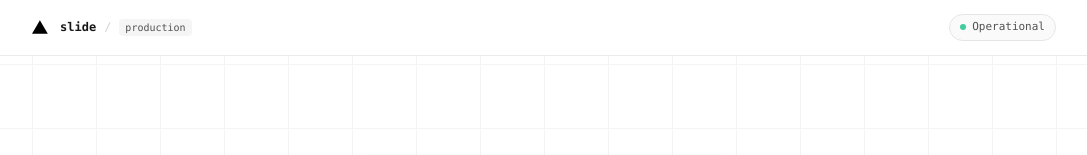
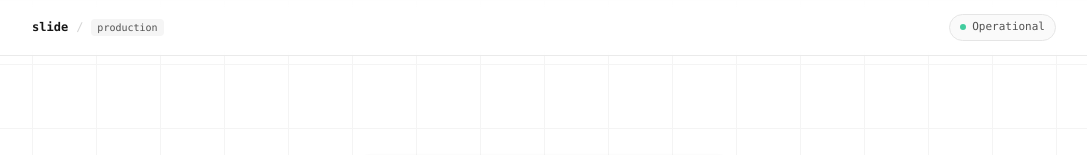
Before and after one commit to priyanshurao369-max/Slide, a Next.js app: page / in a window 1280 px wide. Shown: the top 155 px of the page, without its empty margins (96-1183 px from the left). Built offline with nearby package versions, Linux system fonts and the light colour scheme.

Commit message:
Remove triangle logo from header

```diff
--- a/app/page.tsx
+++ b/app/page.tsx
@@ -19,13 +19,6 @@ export default function Home() {
       <header className="relative z-10 border-b border-neutral-200/80 bg-white/80 px-6 py-3.5 backdrop-blur-md">
         <div className="mx-auto flex max-w-5xl items-center justify-between">
           <div className="flex items-center gap-3">
-            <svg
-              className="h-4 w-4 text-black"
-              viewBox="0 0 76 65"
-              fill="currentColor"
-            >
-              <path d="M37.5274 0L75.0548 65H0L37.5274 0Z" />
-            </svg>
             <div className="flex items-center gap-2 text-xs font-mono">
               <span className="font-semibold text-neutral-900">slide</span>
               <span className="text-neutral-300">/</span>
```
